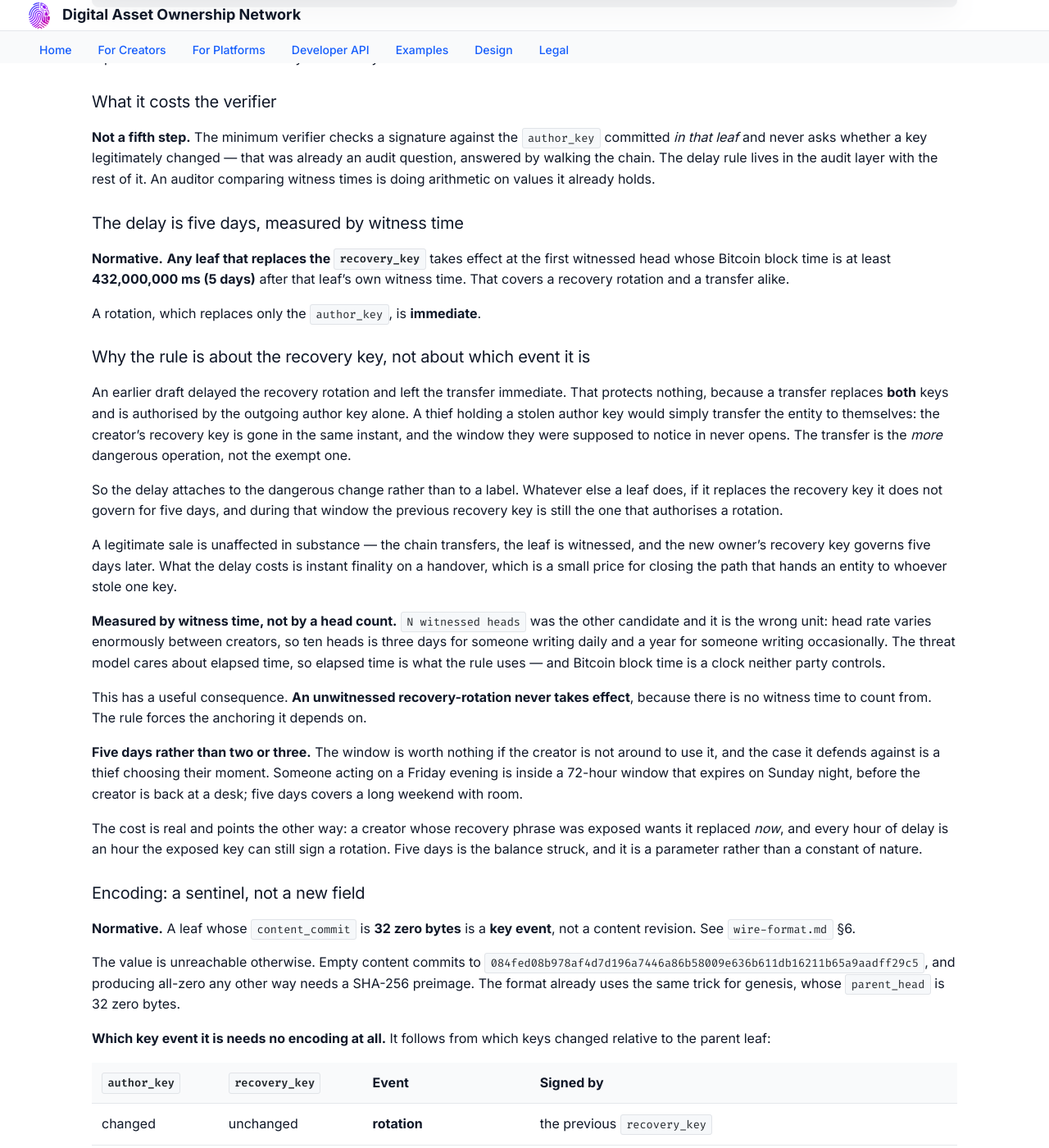
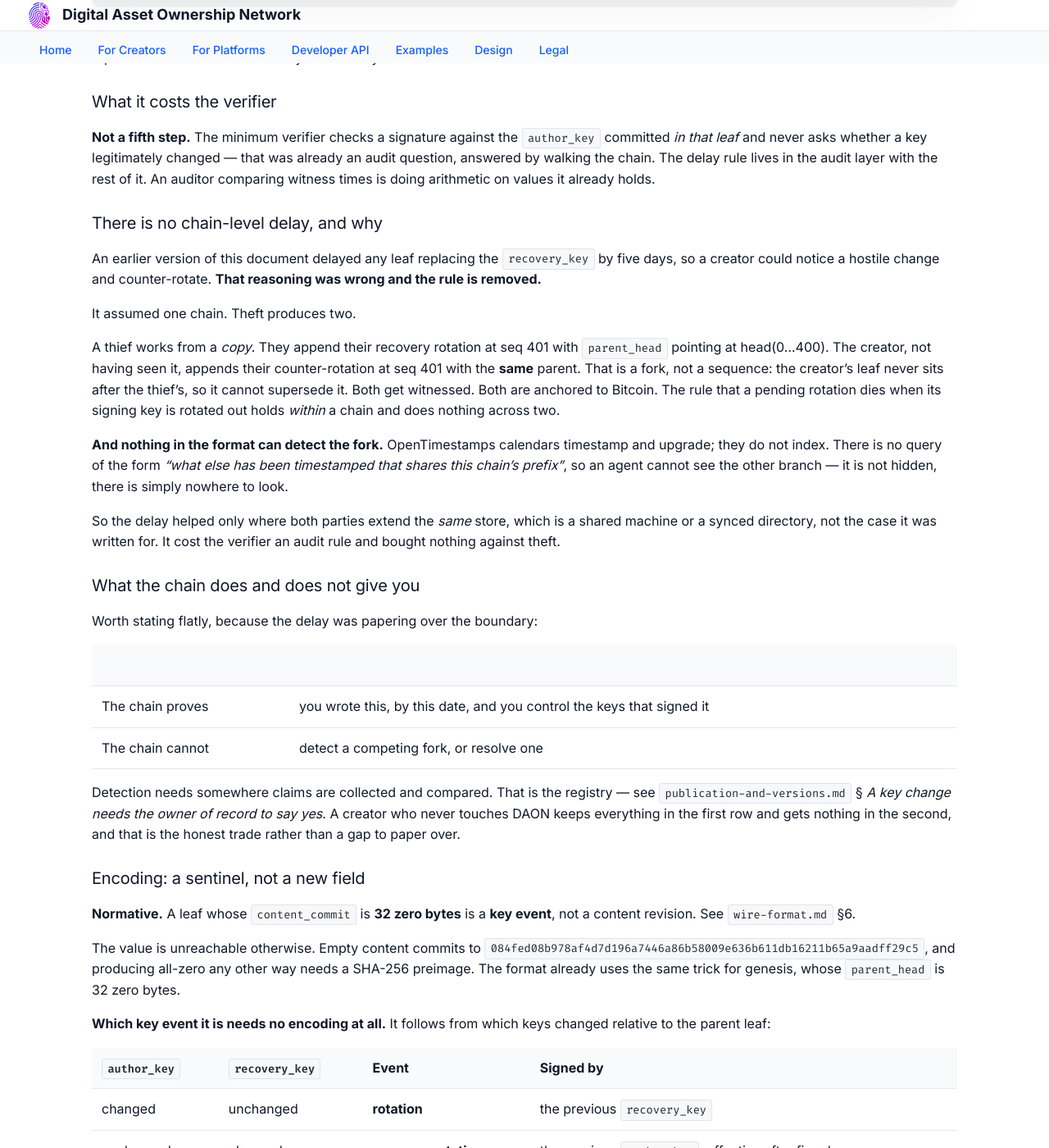
Before and after one commit to daon-network/daon, a Jekyll site: the page built from docs/design/key-recovery.md, in a window 1280 px wide and 1400 px high, scrolled down 5072 px. Shown: the whole window at 82% size. Built offline with Jekyll 4.4.1, drawn with Linux system fonts in a browser that asks for light colours; some of the changed text lies outside the part shown.

Commit message:
fix: drop the chain-level delay, make attestation the gate
The five-day delay on leaves replacing the recovery key was written to give a
creator time to counter-rotate. That reasoning assumed one chain, and theft
produces two.

A thief works from a copy. They append their rotation at seq 401 with
parent_head pointing at head(0..400); the creator, not having seen it, appends
theirs at the same seq with the same parent. That is a fork, not a sequence, so
the counter-rotation never sits after the hostile leaf and cannot supersede it.
Both are witnessed. The rule that a pending rotation dies when its signing key is
rotated out holds within a chain and does nothing across two.

Nor can the format detect the fork. OpenTimestamps calendars timestamp and
upgrade; they do not index, so there is no query for what else shares a chain's
prefix. The other branch is not hidden -- there is nowhere to look.

So the delay helped only where both parties extend the same store, which is a
shared machine rather than the case it was written for, and it cost the verifier
an audit rule. Removed from wire-format.md, key-recovery.md and the crate docs,
with the reasoning recorded so it is not reintroduced.

What replaces it is the registry gate, which is where competing claims can
actually meet. An association carrying different chain keys is held pending
until the owner of record attests, and refused after five days of silence.

Silence refuses rather than accepts, and that direction matters: if silence
accepted, the winning move would be to assert against somebody on holiday and
say nothing. Expiry is enforced in the UPDATE's WHERE clause as well as checked
in the route, so a slow reply cannot win a race against a deadline it already
missed. An expired row stays on the record, dated, because that the assertion was
made is a fact -- it simply never became DAON's answer.

Also states plainly what verification cannot do, since that is the reason
attestation is the mechanism rather than a fallback. DAON can check a rotation
was authorised by the key it recorded, and a stolen key is the key it recorded,
so a thief's rotation verifies perfectly. Cryptography answers whether the change
was authorised; only a human with the account answers whether it was wanted.

Co-Authored-By: Claude Opus 5 (1M context) <noreply@anthropic.com>

```diff
--- a/docs/design/key-recovery.md
+++ b/docs/design/key-recovery.md
@@ -245,48 +245,43 @@ removed.
 question, answered by walking the chain. The delay rule lives in the audit layer with the rest of
 it. An auditor comparing witness times is doing arithmetic on values it already holds.
 
-### The delay is five days, measured by witness time
+### There is no chain-level delay, and why
 
-**Normative.** **Any leaf that replaces the `recovery_key`** takes effect at the first witnessed
-head whose Bitcoin block time is at least **432,000,000 ms (5 days)** after that leaf's own witness
-time. That covers a recovery rotation and a transfer alike.
+An earlier version of this document delayed any leaf replacing the `recovery_key` by five days, so
+a creator could notice a hostile change and counter-rotate. **That reasoning was wrong and the rule
+is removed.**
 
-A rotation, which replaces only the `author_key`, is **immediate**.
+It assumed one chain. Theft produces two.
 
-### Why the rule is about the recovery key, not about which event it is
+A thief works from a *copy*. They append their recovery rotation at seq 401 with `parent_head`
+pointing at head(0…400). The creator, not having seen it, appends their counter-rotation at seq
+401 with the **same** parent. That is a fork, not a sequence: the creator's leaf never sits after
+the thief's, so it cannot supersede it. Both get witnessed. Both are anchored to Bitcoin. The rule
+that a pending rotation dies when its signing key is rotated out holds *within* a chain and does
+nothing across two.
 
-An earlier draft delayed the recovery rotation and left the transfer immediate. That protects
-nothing, because a transfer replaces **both** keys and is authorised by the outgoing author key
-alone. A thief holding a stolen author key would simply transfer the entity to themselves: the
-creator's recovery key is gone in the same instant, and the window they were supposed to notice in
-never opens. The transfer is the *more* dangerous operation, not the exempt one.
+**And nothing in the format can detect the fork.** OpenTimestamps calendars timestamp and upgrade;
+they do not index. There is no query of the form *"what else has been timestamped that shares this
+chain's prefix"*, so an agent cannot see the other branch — it is not hidden, there is simply
+nowhere to look.
 
-So the delay attaches to the dangerous change rather than to a label. Whatever else a leaf does, if
-it replaces the recovery key it does not govern for five days, and during that window the previous
-recovery key is still the one that authorises a rotation.
+So the delay helped only where both parties extend the *same* store, which is a shared machine or a
+synced directory, not the case it was written for. It cost the verifier an audit rule and bought
+nothing against theft.
 
-A legitimate sale is unaffected in substance — the chain transfers, the leaf is witnessed, and the
-new owner's recovery key governs five days later. What the delay costs is instant finality on a
-handover, which is a small price for closing the path that hands an entity to whoever stole one
-key.
+### What the chain does and does not give you
 
-**Measured by witness time, not by a head count.** `N witnessed heads` was the other candidate and
-it is the wrong unit: head rate varies enormously between creators, so ten heads is three days for
-someone writing daily and a year for someone writing occasionally. The threat model cares about
-elapsed time, so elapsed time is what the rule uses — and Bitcoin block time is a clock neither
-party controls.
+Worth stating flatly, because the delay was papering over the boundary:
 
-This has a useful consequence. **An unwitnessed recovery-rotation never takes effect**, because
-there is no witness time to count from. The rule forces the anchoring it depends on.
+| | |
+| --- | --- |
+| The chain proves | you wrote this, by this date, and you control the keys that signed it |
+| The chain cannot | detect a competing fork, or resolve one |
 
-**Five days rather than two or three.** The window is worth nothing if the creator is not around
-to use it, and the case it defends against is a thief choosing their moment. Someone acting on a
-Friday evening is inside a 72-hour window that expires on Sunday night, before the creator is back
-at a desk; five days covers a long weekend with room.
-
-The cost is real and points the other way: a creator whose recovery phrase was exposed wants it
-replaced *now*, and every hour of delay is an hour the exposed key can still sign a rotation. Five
-days is the balance struck, and it is a parameter rather than a constant of nature.
+Detection needs somewhere claims are collected and compared. That is the registry — see
+[`publication-and-versions.md`](./publication-and-versions.md) § *A key change needs the owner of
+record to say yes*. A creator who never touches DAON keeps everything in the first row and gets
+nothing in the second, and that is the honest trade rather than a gap to paper over.
 
 ### Encoding: a sentinel, not a new field
 
@@ -421,8 +416,12 @@ there are five days to answer:
 
 > A key change was asserted for content you registered, on 17 August at 14:02, by `x@y.z`.
 >
-> **If this was not you, you have until 22 August to counter-rotate** with your recovery key. After
-> that the new recovery key governs and this cannot be answered.
+> **This will not be recorded as yours unless you say yes.** If you do nothing, the request expires
+> on 22 August and DAON's record is unchanged.
+
+Note which way silence falls. A request that ages out is refused, not accepted — an unread email
+must never become an ownership decision, and expiry is the only reading of silence that cannot be
+exploited by waiting.
 
 ### What the agent should do
 
```
Also changed, not shown: api-server/src/database/client.ts (+10 -4 lines), api-server/src/server.ts (+22 -7 lines), api-server/src/test/associations.test.ts (+39 -4 lines), api-server/src/utils/email.ts (+10 -10 lines), docs/design/publication-and-versions.md (+24 -6 lines), docs/design/wire-format.md (+4 -2 lines), 4 other files.
